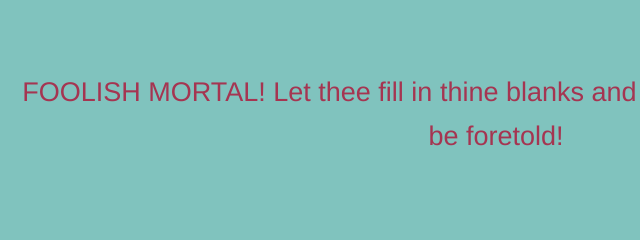
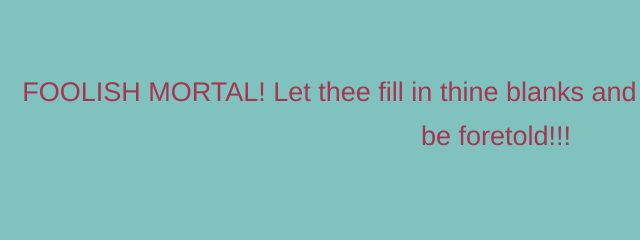
Before and after one commit to PAMITCH/MASH-Game-21, a plain HTML site: page index.html in a window 1280 px wide. Shown: the part 229-469 px from the top of the page, 144-784 px from the left. Drawn offline with Linux system fonts and the light colour scheme.

Commit message:
Update ADA /index.html

```diff
--- a/index.html
+++ b/index.html
@@ -14,7 +14,7 @@
   <!--BODY SECTION STARTS-->
 <body>
   <h1>MASH</h1>
-  <p class="description">FOOLISH MORTAL! Let thee fill in thine blanks and thou  shalt have thine future be foretold!</p>
+  <p class="description">FOOLISH MORTAL! Let thee fill in thine blanks and thou  shalt have thine future be foretold!!!</p>
   <form action="" method="post" id="mash">
     <div id="answers" class="hide">
       <p> Thou art a <span id="answer_1"></span> on a journey to find <span id="answer_3"></span> and must travel through <span id="answer_2"></span> that is ruled by the dark lord Dargon! In his giant <span id="home"></span>
```
